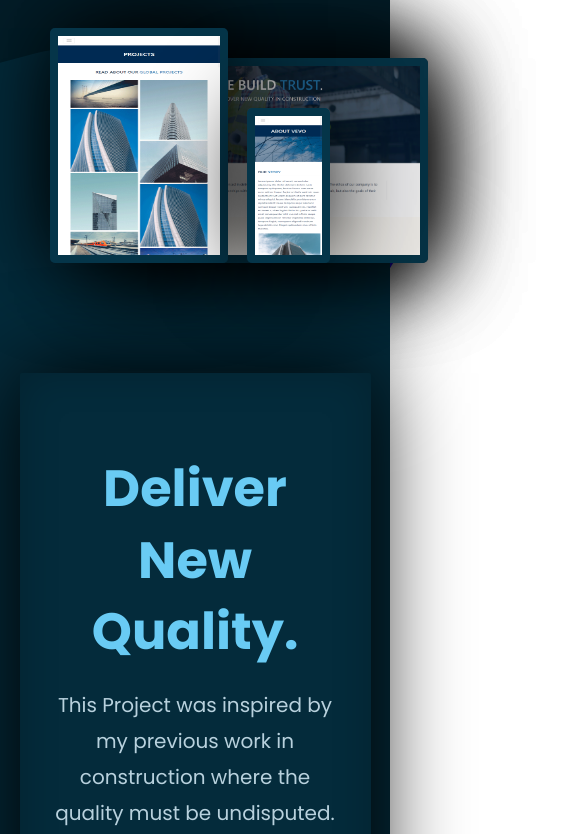
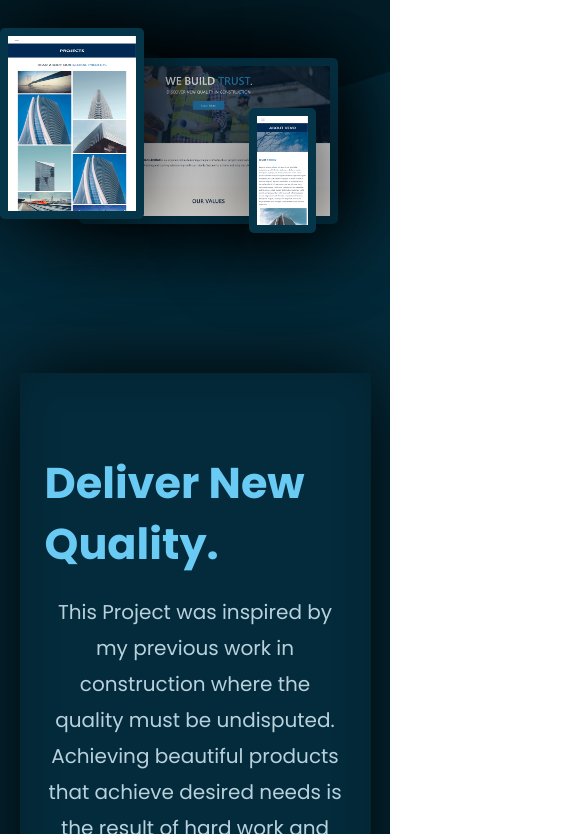
Before and after one commit to WlAnna/portfolio, a website: page vevo.html in a window 390 px wide. Shown: the part 630-1464 px from the top of the page, 563 px wide, since content can reach past the window. Drawn offline with nearby package versions, Linux system fonts and the light colour scheme.

Commit message:
Add css styles mobile

```diff
--- a/css/components/contact.scss
+++ b/css/components/contact.scss
@@ -33,7 +33,7 @@
     line-height: 1.4;
     text-align: center;
     @include mobile {
-        font-size: 5.1rem;
+        font-size: 4.3rem;
       }
 }
 
--- a/css/components/footer.scss
+++ b/css/components/footer.scss
@@ -11,6 +11,7 @@ footer {
 
 .footer-container-details {
     display: flex;
+    flex-wrap: wrap;
     width: 90%;
     margin: 0 auto;
     justify-content: space-around;
@@ -19,16 +20,25 @@ footer {
 
 .footer-email{
     padding: 0 3rem;
+    @include mobile {
+        padding: 1rem 1.5rem;
+      }
 }
 
 .facebook {
     font-size: 4rem;
     padding: 0 3rem;
     color: color( light-gray);
+    @include mobile {
+        padding: 1rem 1.5rem;
+      }
 }
 
 .instagram {
     font-size: 4rem;
     padding: 0 3rem;
     color: color( light-gray);
+    @include mobile {
+        padding: 1rem 1.5rem;
+      }
 }
--- a/css/components/one.scss
+++ b/css/components/one.scss
@@ -37,7 +37,7 @@
     padding: 0;
     line-height: 1.4;
     @include mobile {
-      font-size: 5.1rem;
+      font-size: 4.3rem;
     }
 }
 
--- a/css/components/portfolio.scss
+++ b/css/components/portfolio.scss
@@ -28,6 +28,6 @@
     line-height: 1.4;
     @include mobile {
         padding: 10rem 0 4rem 0;
-        font-size: 5.1rem;
+        font-size: 4.3rem;
       }
 }
--- a/css/components/three.scss
+++ b/css/components/three.scss
@@ -26,6 +26,9 @@
     width: 250%;
     max-width: 10vw;
     height: 300px;
+    @include mobile {
+        font-size: 4.3rem;
+      }
 }
 
 .tick-icon {
@@ -52,6 +55,9 @@
     left: 310px;
     z-index: 0;
     box-shadow: inset 0px 0px 40px rgba(0,0,0,.2), 0 0 90px #000;
+    @include mobile {
+        display: none;
+      }
 }
 
 .development-content {
@@ -59,6 +65,6 @@
     padding: 5rem;
     @include ipad {
         width: 100%;
-        padding-top: 2rem;
+        padding: 2rem 1.5rem 5rem 1.5rem;
       }
 }
--- a/css/components/top.scss
+++ b/css/components/top.scss
@@ -13,6 +13,10 @@
     margin: 130px;
     position: absolute;
     box-shadow: inset 0px 0px 40px rgba(0,0,0,.2), 0 0 90px #000;
+    @include mobile {
+        min-width: 300px;
+        height: 300px;
+      }
 }
 
 .top-header {
@@ -27,7 +31,7 @@
     @include ipad-0 {
       }
       @include mobile {
-        font-size: 6.5rem;
+        font-size: 4.3rem;
         left: -2%;
       }
 }
--- a/css/components/two.scss
+++ b/css/components/two.scss
@@ -24,9 +24,10 @@
         position: relative;
         z-index: 1;
         padding-top: 6rem;
+
       }
       @include mobile {
-        font-size: 5.1rem;
+        font-size: 4.3rem;
       }
 }
 
@@ -48,6 +49,7 @@
     padding: 5rem;
     @include ipad {
         width: 100%;
+        padding: 5rem 1.5rem 38rem 1.5rem;
       }
 }
 
@@ -57,6 +59,9 @@
     @include ipad {
         width: 100%;
         padding-bottom: 8rem;
+      }
+      @include mobile{
+        padding: 5rem 1rem 8rem 1rem;
       }
 }
 
@@ -105,7 +110,8 @@
     flex-direction: column;
     justify-content: center;
     @include mobile {
-        padding-top: 125px;
+      margin: 0;
+      padding: 15rem 1.5rem 15rem 1.5rem;
       }
 }
 
@@ -116,8 +122,8 @@
     width: 60%;
     @include ipad {
         width: 100%;
-        padding: 0 1rem 0 0rem;
-        font-size: 5.1rem;
+        padding: 0 ;
+        font-size: 4.3rem;
       }
 }
 
@@ -140,13 +146,13 @@
     width: 80%;
     @include ipad {
         width: 100%;
-        padding: 0 1rem 0 0rem;
+        padding: 0 0rem 0 0rem;
       }
 }
 
 .two-container-2 {
     padding: 5rem 0rem 60rem 4rem;
     @include ipad {
-        padding-top: 0 ;
+        padding: 0 0 60rem 1.5rem;
       }
 }
--- a/css/vevo/mockup.scss
+++ b/css/vevo/mockup.scss
@@ -10,7 +10,7 @@
         grid-template-rows:  25px 45px 60px 100px ;
         width: 700px;
     }
-    padding: 0 2rem 4rem 5rem;
+    padding: 0 2rem 4rem 0rem;
     /*align-items: center;*/
 }
 
@@ -63,12 +63,12 @@
     box-shadow: inset 0px 0px 40px rgba(0,0,0,.2), 0 0 90px #000;
     @include ipad {
         width: 284px;
-        height: 376x;
+        height: 376px;
     }
 
     @include mobile {
-        width: 177.5px;
-        height: 235px;
+        width: 143.77px;
+        height: 190.35px;
     }
 }
 
@@ -84,8 +84,8 @@
     }
 
     @include mobile {
-        width: 320px;
-        height: 205px;
+        width: 259.2px;
+        height: 166.05px;
     }
 }
 
@@ -99,8 +99,8 @@
         height: 247.2px;
     }
         @include mobile {
-            width: 82.55px;
-            height: 154.5px;
+            width: 66.86px;
+            height: 125.145px;
         }
 }
 
--- a/css/vevo/one.scss
+++ b/css/vevo/one.scss
@@ -16,6 +16,7 @@
   line-height: 1.4;
   text-align: center;
   @include mobile {
-    font-size: 5.1rem;
+    font-size: 4.3rem;
+    text-align: left;
   }
 }
--- a/css/vevo/three.scss
+++ b/css/vevo/three.scss
@@ -18,11 +18,11 @@
 
 
 
-.three-right {
+.vevo-three-right {
     width: 45%;
     padding: 4rem 7rem 7rem;
     @include mobile {
-        width: 90%;
+        width: 95%;
         padding: 2rem 0rem 4rem 0rem;
       }
 }
--- a/css/vevo/top.scss
+++ b/css/vevo/top.scss
@@ -23,6 +23,7 @@
     font-size: 9vw;
     position: relative;
     z-index: 170;
+
 }
 
 .vevo-project-header::before {
@@ -36,6 +37,9 @@
     left: -160px;
     top: 50%;
     z-index: -1;
+    @include mobile {
+        display: none;
+      }
 }
 
 .vevo-project-header::after {
@@ -49,6 +53,9 @@
     right: -160px;
     top: 50%;
     z-index: -1;
+    @include mobile {
+        display: none;
+      }
 }
 
 .project-header-wrapper {
--- a/vevo.html
+++ b/vevo.html
@@ -60,9 +60,6 @@
     <!--Section Mobile-->
     <section class="vevo-top">
         <div class="vevo-top-container">
-            <div class="vevo-top-wrapper-1 blob1">
-                <h1 class="top-header ">Vevo</h1>
-            </div>
             <div class="mockup-container">
                 <div class="ipad" >
                     <img src="/images/vevo-ipad.png"  alt="">
@@ -100,8 +97,8 @@
                     </div>
                 </div>
             </div>
-            <div class="three-right ">
-                <h1 class="one-container-title pb-2">Color pallet</h1>
+            <div class="vevo-three-right ">
+                <h1 class="vevo-container-title pb-2">Color pallet</h1>
                 <p>Lorem ipsum dolor sit amet consectetur adipisicing elit. Consequatur nesciunt quo libero accusamus consectetur soluta fugiat delectus possimus, quos accusantium?</p>
             </div>
         </div>
@@ -110,8 +107,8 @@
     <!--Section Three-->
     <section class="details ">
         <div class="vevo-three-container">
-            <div class="three-right ">
-                <h1 class="one-container-title pb-2">Technologies</h1>
+            <div class="vevo-three-right ">
+                <h1 class="vevo-container-title pb-2">Technologi</h1>
                 <p>Lorem ipsum dolor sit amet consectetur adipisicing elit. Consequatur nesciunt quo libero accusamus consectetur soluta fugiat delectus possimus, quos accusantium?</p>
             </div>
             <div class="three-left">
```
Also changed, not shown: main.css, 1 other file.
